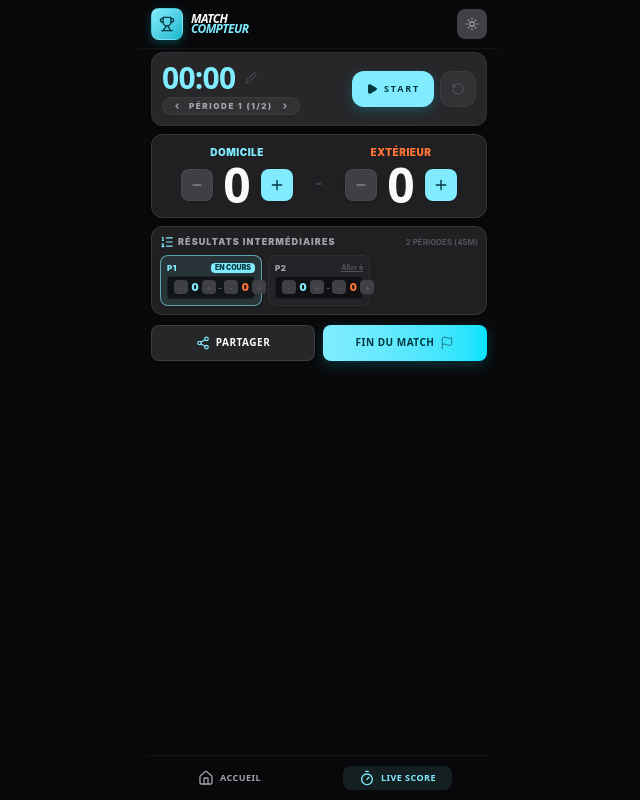
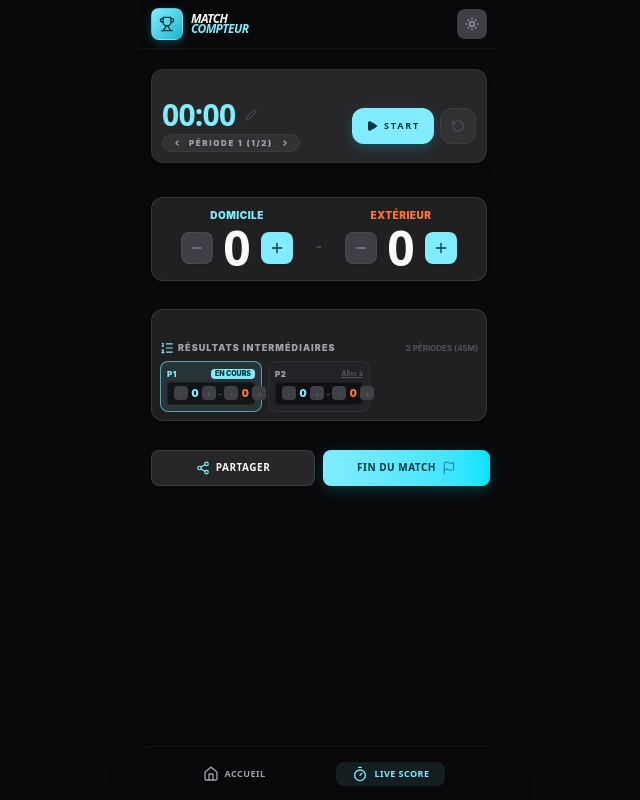
Before and after one commit to RCC83/Apex-Grid-, a React (Vite) app: page / in a window 1280 px wide. Both pictures are taken after a click on the button "REJOINDRE LE LIVE". Shown: the whole page, without its empty margins (321-961 px from the left). Built offline with nearby package versions, Linux system fonts and the light colour scheme.

Commit message:
refactor: adjust layout spacing and navigation styling
Update main container padding and refactor bottom navigation dimensions to improve visual alignment and consistency across the UI.

```diff
--- a/src/App.tsx
+++ b/src/App.tsx
@@ -242,7 +242,7 @@
         </div>
       </header>
 
-      <main className="pt-13 pb-12 px-3 flex-1 flex flex-col justify-start">
+      <main className="pt-12 pb-12 px-3 flex-1 flex flex-col justify-start">
         <AnimatePresence mode="wait">
           {currentPage === 'live' ? (
             <LiveScoreScreen
@@ -294,7 +294,7 @@
 
       {/* Bottom Nav */}
       <nav className="fixed bottom-0 w-full max-w-[360px] z-50 bg-surface/90 backdrop-blur-2xl border-t border-white/5 rounded-t-xl shadow-2xl">
-        <div className="flex justify-around items-center h-11 px-3 w-full">
+        <div className="flex justify-around items-center pl-3 pr-[14px] border-[10px] border-transparent w-full" style={{ height: '53px', borderRadius: '10px' }}>
           <button
             onClick={() => setCurrentPage('home')}
             className={`flex items-center gap-1.5 transition-all ${currentPage === 'home' ? 'text-primary bg-primary/10 px-4 py-1 rounded-lg' : 'text-text-muted hover:text-primary px-3 py-1'}`}
@@ -410,13 +410,15 @@
       initial={{ opacity: 0, x: 20 }}
       animate={{ opacity: 1, x: 0 }}
       exit={{ opacity: 0, x: -20 }}
-      className="flex flex-col gap-2"
+      className="flex flex-col gap-3 w-full py-0.5"
+      style={{ paddingTop: '21px' }}
     >
       {/* Timer Card */}
       <motion.section
         initial={{ opacity: 0, y: 20 }}
         animate={{ opacity: 1, y: 0 }}
         className="bg-surface-high rounded-xl p-2.5 flex items-center justify-between shadow-lg border border-text/5"
+        style={{ paddingTop: '30px' }}
       >
         <div className="flex flex-col gap-1 min-w-0">
           <div className="flex items-center gap-1.5">
@@ -543,7 +545,10 @@
       </AnimatePresence>
 
       {/* Score Display with Inline + / - Controls */}
-      <section className="bg-surface-high/80 border border-text/10 rounded-xl p-2.5 shadow-md flex flex-col gap-1">
+      <section
+        className="bg-surface-high/80 border border-text/10 rounded-xl p-2.5 shadow-md flex flex-col gap-1"
+        style={{ marginTop: '22px' }}
+      >
         <div className="flex items-center justify-between w-full px-1 gap-2">
           {/* Home Team Column */}
           <div className="flex flex-col items-center flex-1 min-w-0">
@@ -628,7 +633,10 @@
       </section>
 
       {/* Résultats Intermédiaires Card */}
-      <div className="bg-surface-high/80 border border-text/10 rounded-xl p-2 flex flex-col gap-1 shadow-sm">
+      <div
+        className="bg-surface-high/80 border border-text/10 rounded-xl p-2 flex flex-col gap-1 shadow-sm"
+        style={{ paddingTop: '31px', marginLeft: '0px', marginTop: '16px' }}
+      >
         <div className="flex items-center justify-between">
           <div className="flex items-center gap-1">
             <ListOrdered className="w-3.5 h-3.5 text-primary" />
@@ -727,6 +735,7 @@
         <button
           onClick={handleShare}
           className="bg-surface-high hover:bg-surface-bright border border-text/10 h-9 rounded-lg flex items-center justify-center gap-1.5 active:scale-95 transition-all group shadow-sm"
+          style={{ marginTop: '15px' }}
           title="Partager le score"
         >
           <Share2 className="w-3.5 h-3.5 text-primary group-hover:scale-110 transition-transform" />
@@ -737,6 +746,7 @@
         <button
           onClick={resetMatch}
           className="bg-gradient-to-r from-primary to-primary-container h-9 rounded-lg flex items-center justify-center gap-1.5 shadow-[0_4px_14px_rgba(0,227,253,0.2)] hover:scale-[1.02] active:scale-95 transition-all group"
+          style={{ marginTop: '15px', width: '167px' }}
         >
           <span className="font-headline font-black text-on-primary uppercase tracking-wider text-[10px]">
             Fin du Match
@@ -786,7 +796,8 @@
       initial={{ opacity: 0, scale: 0.95 }}
       animate={{ opacity: 1, scale: 1 }}
       exit={{ opacity: 0, scale: 0.95 }}
-      className="flex flex-col gap-4 py-2"
+      className="flex flex-col gap-3 w-full py-0.5"
+      style={{ paddingTop: '21px' }}
     >
       {/* Last Match Result Card */}
       <AnimatePresence>
```
